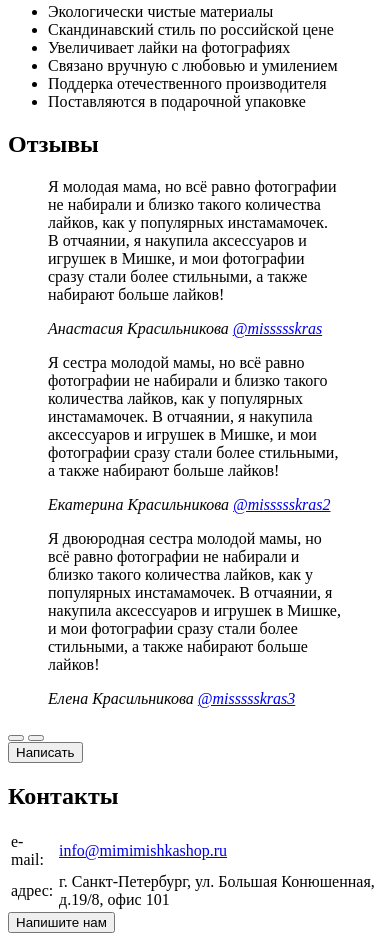
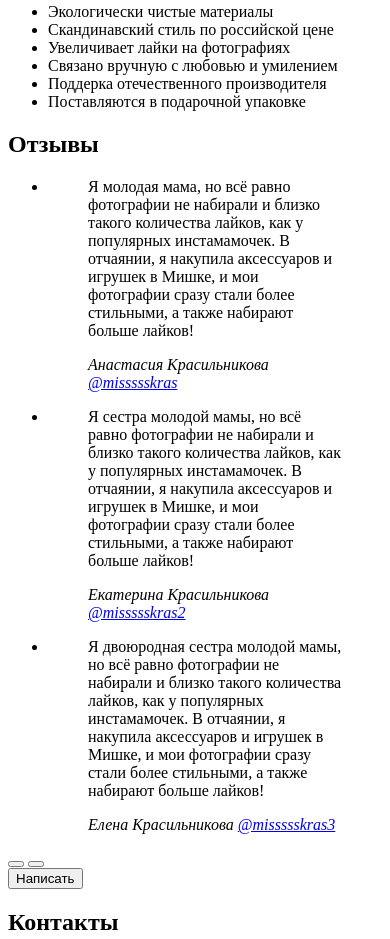
Before and after one commit to AndreiKavalenka/428409-mishka-23, a website: page source/index.html in a window 390 px wide. Shown: the part 1089-2028 px from the top of the page. Drawn offline with Linux system fonts and the light colour scheme; grey boxes are pictures that could not be loaded.

Commit message:
исправлен index.html

```diff
--- a/source/index.html
+++ b/source/index.html
@@ -21,7 +21,6 @@
             <button class="main-navigation__button" type="button"></button>
           </div>
         </div>
-
         <ul class="main-navigation__list">
           <li class="main-navigation__item">
             <a href="catalog.html">Каталог товаров</a>
@@ -44,12 +43,9 @@
               Корзина: пока пуста</a>
           </li>
         </ul>
-
       </nav>
-
     </div>
   </header>
-
   <main class="main-page">
     <h1 class="visually-hidden">Интернет-магазин изделий ручной работы Mishka</h1>
     <section class="main-title">
@@ -71,7 +67,6 @@
         </ul>
       </div>
     </section>
-
     <section class="offer">
       <div class="offer__wrapper">
         <div class="offer__title">
@@ -123,52 +118,63 @@
         </ul>
       </div>
     </section>
-    <section class="reviews">
-      <div class="reviews__wrapper">
+    <section class="reviews-slider">
+      <div class="reviews-slider__wrapper">
         <h2>Отзывы</h2>
-        <div class="reviews__slider">
-
-          <blockquote class="reviews__block">
-            <p class="reviews__text">Я молодая мама, но всё равно фотографии не набирали и близко такого количества
+        <div class="reviews-slider__slider">
+          <ul class="reviews-slider__list">
+            <li class="reviews-slider__item">
+              <blockquote class="reviews-slider__block">
+                <p class="reviews-slider__text">Я молодая мама, но всё равно фотографии не набирали и близко такого
+                  количества
                   лайков, как
-              у популярных инстамамочек. В отчаянии, я накупила аксессуаров и игрушек в Мишке, и мои фотографии сразу
+                  у популярных инстамамочек. В отчаянии, я накупила аксессуаров и игрушек в Мишке, и мои фотографии
+                  сразу
                   стали более стильными, а также набирают больше лайков!
                 </p>
-            <cite class="reviews__author">
-              <span class="reviews__author-name">Анастасия Красильникова</span>
-              <a href="#" class="reviews__author-link">@missssskras</a>
+                <cite class="reviews-slider__author">
+                  <span class="reviews-slider__author-name">Анастасия Красильникова</span>
+                  <a href="mailto:@missssskras" class="reviews-slider__author-link">@missssskras</a>
                 </cite>
               </blockquote>
-
-          <blockquote class="reviews__block">
-            <p class="reviews__text">Я сестра молодой мамы, но всё равно фотографии не набирали и близко такого
+            </li>
+            <li class="reviews-slider__item">
+              <blockquote class="reviews-slider__block">
+                <p class="reviews-slider__text">Я сестра молодой мамы, но всё равно фотографии не набирали и близко
+                  такого
                   количества лайков, как у популярных инстамамочек. В отчаянии, я накупила аксессуаров
                   и игрушек в Мишке, и мои фотографии сразу стали более стильными, а также набирают
                   больше лайков!
                 </p>
-            <cite class="reviews__author">
-              <span class="reviews__author-name">Екатерина Красильникова</span>
-              <a href="#" class="reviews__author-link">@missssskras2</a>
+                <cite class="reviews-slider__author">
+                  <span class="reviews-slider__author-name">Екатерина Красильникова</span>
+                  <a href="mailto:@missssskras2" class="reviews-slider__author-link">@missssskras2</a>
                 </cite>
               </blockquote>
-
-          <blockquote class="reviews__block">
-            <p class="reviews__text">Я двоюродная сестра молодой мамы, но всё равно фотографии не набирали и близко
+            </li>
+            <li class="reviews-slider__item">
+              <blockquote class="reviews-slider__block">
+                <p class="reviews-slider__text">Я двоюродная сестра молодой мамы, но всё равно фотографии не набирали и
+                  близко
                   такого количества лайков, как у популярных инстамамочек. В отчаянии, я накупила аксессуаров
                   и игрушек в Мишке, и мои фотографии сразу стали более стильными, а также набирают
                   больше лайков!
                 </p>
-            <cite class="reviews__author">
-              <span class="reviews__author-name">Елена Красильникова</span>
-              <a href="#" class="reviews__author-link">@missssskras3</a>
+                <cite class="reviews-slider__author">
+                  <span class="reviews-slider__author-name">Елена Красильникова</span>
+                  <a href="mailto:@missssskras3" class="reviews-slider__author-link">@missssskras3</a>
                 </cite>
               </blockquote>
-          <div class="reviews__slider">
-            <button class="reviews__slider-prev" type="button" name="reviews__slider-prev"></button>
-            <button class="reviews__slider-next" type="button" name="reviews__slider-next"></button>
+            </li>
+          </ul>
+          <div class="reviews-slider__buttons">
+            <button class="reviews-slider__toggle reviews-slider__toggle--prev" type="button"
+              name="reviews__slider-prev"></button>
+            <button class="reviews-slider__toggle reviews-slider__toggle--next" type="button"
+              name="reviews__slider-next"></button>
           </div>
         </div>
-        <button class="reviews__button" type="button" name="reviews__button">Написать</button>
+        <button class="reviews-slider__button" type="button" name="reviews__button">Написать</button>
       </div>
     </section>
     <section class="contacts">
@@ -204,7 +210,7 @@
   </main>
   <footer class="page-footer">
     <div class="page-footer__wrapper">
-      <div class="page-footer__social">
+      <div class="page-footer__social social">
         <ul class="social__list">
           <li class="social__item">
             <a class="social__link" href="https://www.instagram.com/htmlacademy/">Instagram</a>
@@ -217,7 +223,7 @@
           </li>
         </ul>
       </div>
-      <div class="page-footer__copyright">
+      <div class="page-footer__copyright copyright">
         <a class="copyright__link" href="https://htmlacademy.ru/">
           <span>Разработано</span>
           <svg class="copyright__icon" width="27" height="35" viewBox="0 0 27 35" fill="none"
@@ -234,7 +240,7 @@
     <div class="popup__wrapper">
       <h2 class="popup__title">Добавить в корзину</h2>
       <fieldset class="popup__form">
-        <legend class="popup___legend">Выберите размер:</legend>
+        <legend class="popup__legend">Выберите размер:</legend>
         <div class="popup__inner">
           <div class="popup__size">
             <input class="popup__input" type="radio" name="size" value="S" id="s" checked>
```
Lines whose indentation alone changed are shown as unchanged.
